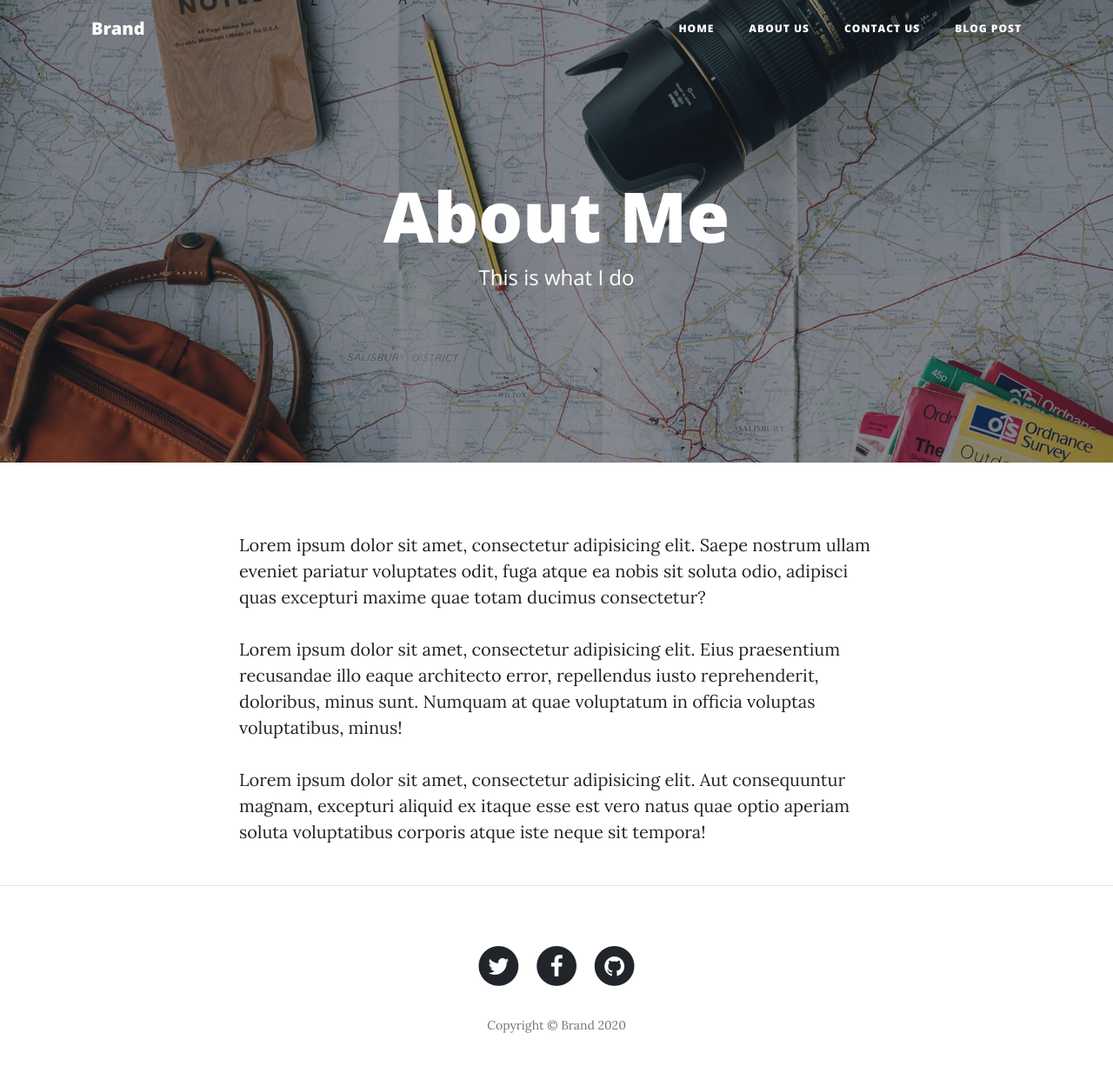
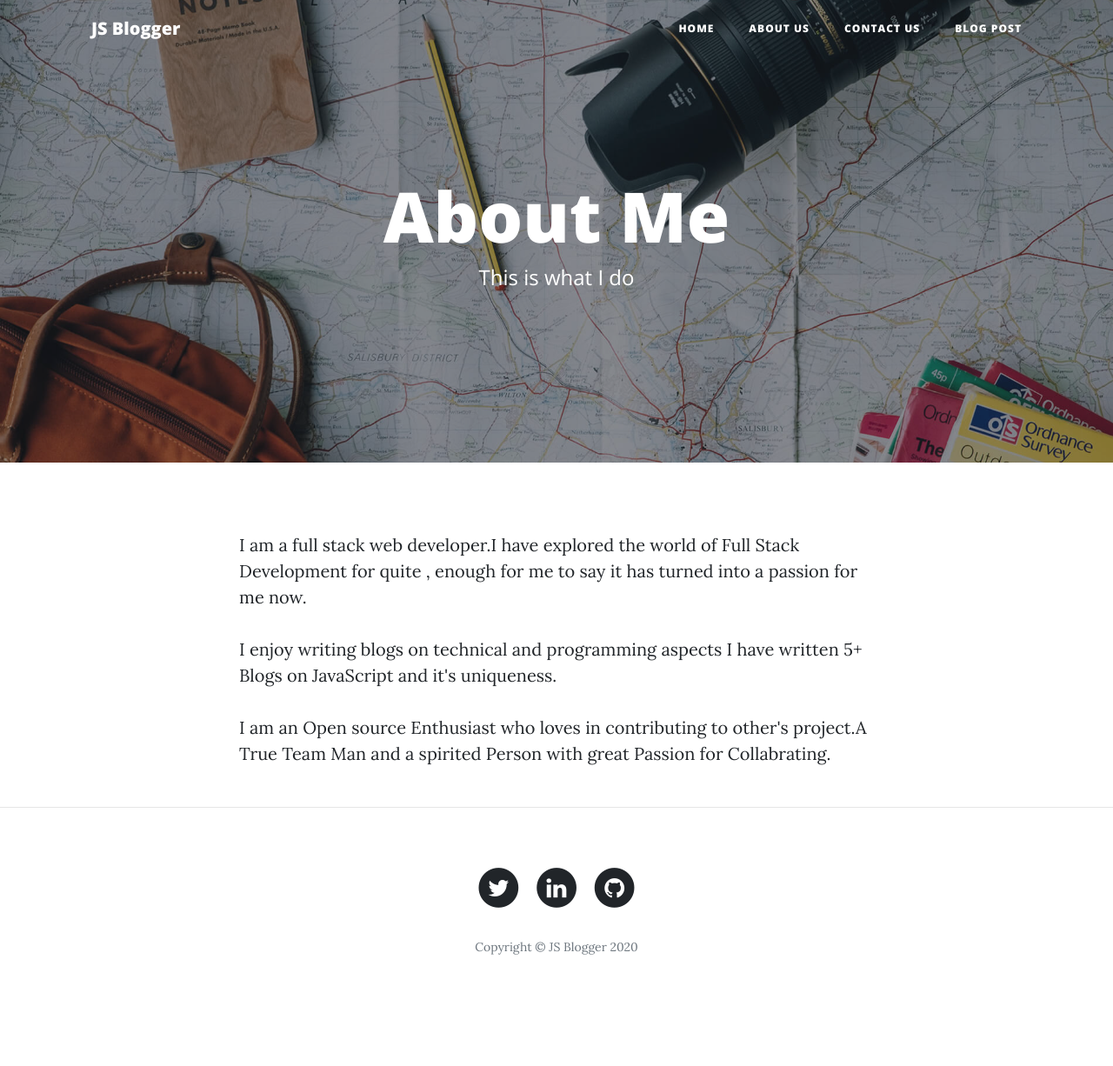
Before and after one commit to AMAN123956/Blogging-Website, a plain HTML site: page about.html in a window 1280 px wide. Shown: the whole page at 87% size. After the commit the page ends 1165 px from the top, so only its background shows below. Drawn offline with nearby package versions, Linux system fonts and the light colour scheme.

Commit message:
Updated about.html navbar and footer section

```diff
--- a/about.html
+++ b/about.html
@@ -4,7 +4,7 @@
 <head>
     <meta charset="utf-8">
     <meta name="viewport" content="width=device-width, initial-scale=1.0, shrink-to-fit=no">
-    <title>About us - Brand</title>
+    <title>About us - JS Blogger</title>
     <link rel="stylesheet" href="assets/bootstrap/css/bootstrap.min.css?h=594386d1e0f84ef009d8b44d9a63f64f">
     <link rel="stylesheet" href="https://fonts.googleapis.com/css?family=Open+Sans:300italic,400italic,600italic,700italic,800italic,400,300,600,700,800">
     <link rel="stylesheet" href="https://fonts.googleapis.com/css?family=Lora:400,700,400italic,700italic">
@@ -13,7 +13,7 @@
 
 <body>
     <nav class="navbar navbar-light navbar-expand-lg fixed-top" id="mainNav">
-        <div class="container"><a class="navbar-brand" href="index.html">Brand</a><button data-toggle="collapse" data-target="#navbarResponsive" class="navbar-toggler" aria-controls="navbarResponsive" aria-expanded="false" aria-label="Toggle navigation"><i class="fa fa-bars"></i></button>
+        <div class="container"><a class="navbar-brand" href="index.html">JS Blogger</a><button data-toggle="collapse" data-target="#navbarResponsive" class="navbar-toggler" aria-controls="navbarResponsive" aria-expanded="false" aria-label="Toggle navigation"><i class="fa fa-bars"></i></button>
             <div
                 class="collapse navbar-collapse" id="navbarResponsive">
                 <ul class="nav navbar-nav ml-auto">
@@ -39,9 +39,9 @@
     <div class="container">
         <div class="row">
             <div class="col-md-10 col-lg-8 mx-auto">
-                <p>Lorem ipsum dolor sit amet, consectetur adipisicing elit. Saepe nostrum ullam eveniet pariatur voluptates odit, fuga atque ea nobis sit soluta odio, adipisci quas excepturi maxime quae totam ducimus consectetur?</p>
-                <p>Lorem ipsum dolor sit amet, consectetur adipisicing elit. Eius praesentium recusandae illo eaque architecto error, repellendus iusto reprehenderit, doloribus, minus sunt. Numquam at quae voluptatum in officia voluptas voluptatibus, minus!</p>
-                <p>Lorem ipsum dolor sit amet, consectetur adipisicing elit. Aut consequuntur magnam, excepturi aliquid ex itaque esse est vero natus quae optio aperiam soluta voluptatibus corporis atque iste neque sit tempora!</p>
+                <p>I am a full stack web developer.I have explored the world of Full Stack Development for quite , enough for me to say it has turned into a passion for me now.</p>
+                <p>I enjoy writing blogs on technical and programming aspects I have written 5+ Blogs on JavaScript and it's uniqueness.</p>
+                <p>I am an Open source Enthusiast who loves in contributing to other's project.A True Team Man and a spirited Person with great Passion for Collabrating.</p>
             </div>
         </div>
     </div>
@@ -52,10 +52,10 @@
                 <div class="col-md-10 col-lg-8 mx-auto">
                     <ul class="list-inline text-center">
                         <li class="list-inline-item"><span class="fa-stack fa-lg"><i class="fa fa-circle fa-stack-2x"></i><i class="fa fa-twitter fa-stack-1x fa-inverse"></i></span></li>
-                        <li class="list-inline-item"><span class="fa-stack fa-lg"><i class="fa fa-circle fa-stack-2x"></i><i class="fa fa-facebook fa-stack-1x fa-inverse"></i></span></li>
+                        <li class="list-inline-item"><span class="fa-stack fa-lg"><i class="fa fa-circle fa-stack-2x"></i><i class="fa fa-linkedin fa-stack-1x fa-inverse"></i></span></li>
                         <li class="list-inline-item"><span class="fa-stack fa-lg"><i class="fa fa-circle fa-stack-2x"></i><i class="fa fa-github fa-stack-1x fa-inverse"></i></span></li>
                     </ul>
-                    <p class="text-muted copyright">Copyright&nbsp;©&nbsp;Brand 2020</p>
+                    <p class="text-muted copyright">Copyright&nbsp;©&nbsp;JS Blogger 2020</p>
                 </div>
             </div>
         </div>
```
